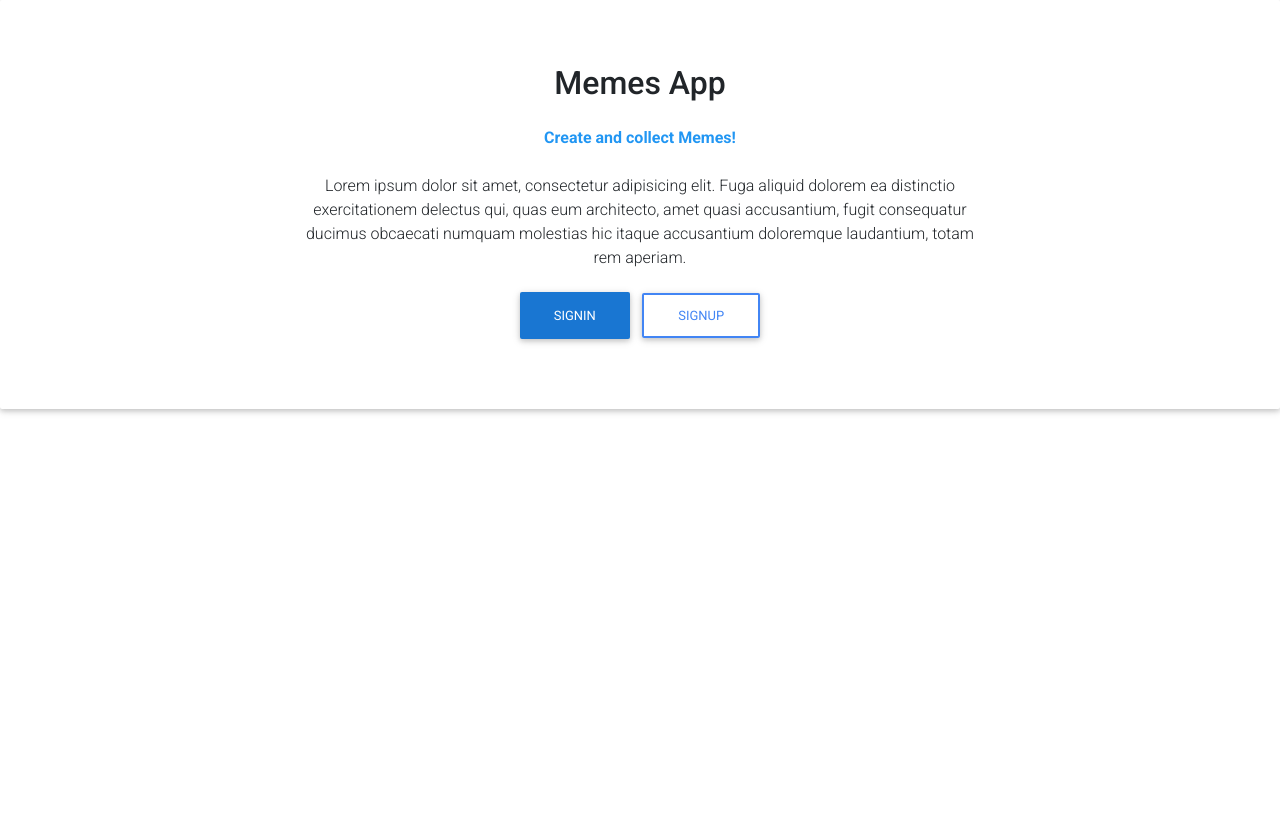
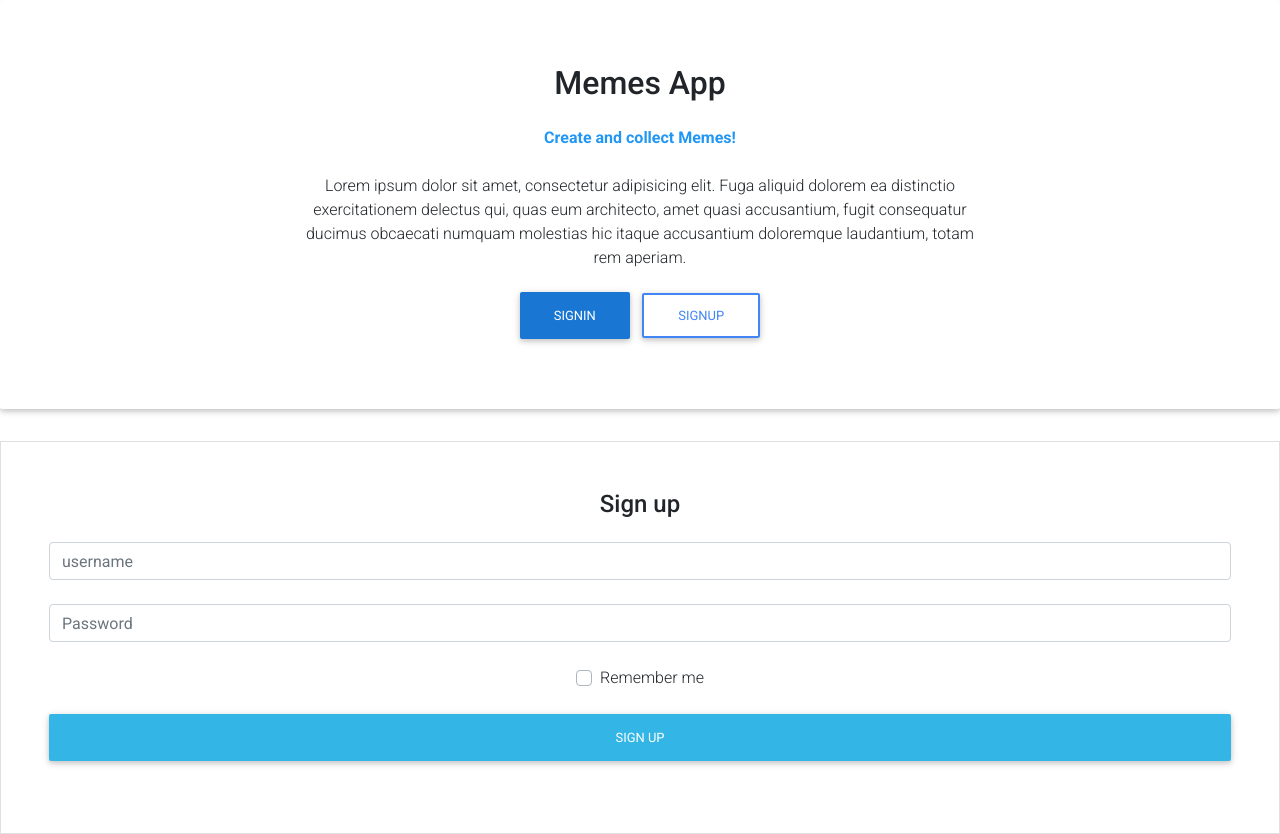
Before and after one commit to manonja/my-memes-app, a React (Create React App) app in the folder client/: page /signup in a window 1280 px wide. Before the commit the page ends 800 px from the top, so only its background shows below. Built offline with nearby package versions, Linux system fonts and the light colour scheme.

Commit message:
link to signin and signup

```diff
--- a/client/src/App.js
+++ b/client/src/App.js
@@ -1,12 +1,12 @@
 import React from 'react';
 import './App.css';
 import Home from './pages/Home'
+
 
 function App() {
   return (
     <div className="App">
       <header className="App-header">
-
         <Home />
       </header>
     </div>
--- a/client/src/index.js
+++ b/client/src/index.js
@@ -3,6 +3,8 @@ import ReactDOM from 'react-dom';
 import './index.css';
 import App from './App';
 import Home from './pages/Home'
+import Signin from './pages/Signin'
+import Signup from './pages/Signup'
 import * as serviceWorker from './serviceWorker';
 
 import { BrowserRouter as Router, Route } from 'react-router-dom';
@@ -15,8 +17,12 @@ import "mdbreact/dist/css/mdb.css";
 
 ReactDOM.render((
     <Router>
-        <Route path='/' render={Home} />
-</Router>), document.getElementById('root'));
+        <React.Fragment>
+            <Route path='/' render={Home} />
+            <Route exact path='/signin' render={Signin} />
+            <Route exact path='/signup' render={Signup} />
+        </React.Fragment>
+    </Router>), document.getElementById('root'));
 
 // If you want your app to work offline and load faster, you can change
 // unregister() to register() below. Note this comes with some pitfalls.
--- a/client/src/pages/Home.js
+++ b/client/src/pages/Home.js
@@ -1,5 +1,8 @@
 import React  from 'react';
-import Signin from './Signin'
+// import Signin from './Signin'
+// import Signup from './Signup'
+import { Link } from 'react-router-dom'
+
 
 const Home = () => {
     return (
@@ -15,8 +18,8 @@ const Home = () => {
                 </div>
 
                 <div className="pt-2">
-                    <button  type="button" className="btn btn-blue waves-effect">Signin</button>
-                    <button type="button" className="btn btn-outline-primary waves-effect">Signup</button>
+                    <Link to='/signin'><button  type="button" className="btn btn-blue waves-effect">Signin</button></Link>
+                    <Link to='/signup'><button type="button" className="btn btn-outline-primary waves-effect">Signup</button></Link>
                 </div>
             </div>
         </div>
--- a/client/src/pages/Signin.js
+++ b/client/src/pages/Signin.js
@@ -1,8 +1,6 @@
-import React, { Component } from 'react';
+import React from 'react';
 
-class Signin extends Component {
-    state = {  }
-    render() {
+const Signin = () => {
     return (
         // <!-- Default form login -->
         <div>
@@ -23,14 +21,11 @@ class Signin extends Component {
                     </div>
 
                 </div>
-
                 <button className="btn btn-info btn-block my-4" type="submit">Sign in</button>
-
             </form>
         </div>
 
     );
 }
-}
 
 export default Signin;
--- a/client/src/pages/Signup.js
+++ b/client/src/pages/Signup.js
@@ -0,0 +1,35 @@
+import React, { Component } from 'react';
+
+
+const Signup = () => {
+    return (
+        // <!-- Default form login -->
+        <div>
+              <form className="text-center border border-light p-5">
+
+                <p className="h4 mb-4">Sign up</p>
+
+                <input type="username" id="defaultLoginFormEmail" className="form-control mb-4" placeholder="username" />
+
+                <input type="password" id="defaultLoginFormPassword" className="form-control mb-4" placeholder="Password" />
+
+                <div className="d-flex justify-content-around">
+                    <div>
+                        <div className="custom-control custom-checkbox">
+                            <input type="checkbox" className="custom-control-input" id="defaultLoginFormRemember"/>
+                            <label className="custom-control-label" for="defaultLoginFormRemember">Remember me</label>
+                        </div>
+                    </div>
+
+                </div>
+
+                <button className="btn btn-info btn-block my-4" type="submit">Sign up</button>
+
+                </form>
+        </div>
+
+    );
+}
+
+
+export default Signup;
```
Lines whose indentation alone changed are shown as unchanged.
